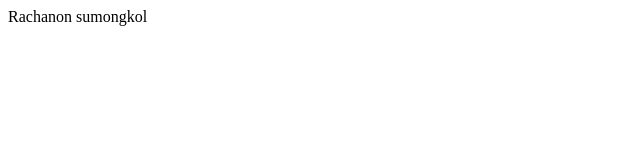
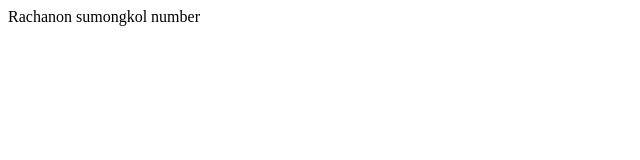
Before and after one commit to yothin3571/rachanon_41, a plain HTML site: page html/index.html in a window 1280 px wide. Shown: the full height of the page, 0-640 px from the left. Drawn offline with Linux system fonts and the light colour scheme.

Commit message:
add number

```diff
--- a/html/index.html
+++ b/html/index.html
@@ -4,6 +4,7 @@
     </head>
 <body>
     Rachanon sumongkol
+    number
 
 
 </body>
```
Also changed, not shown: 1 other file.
